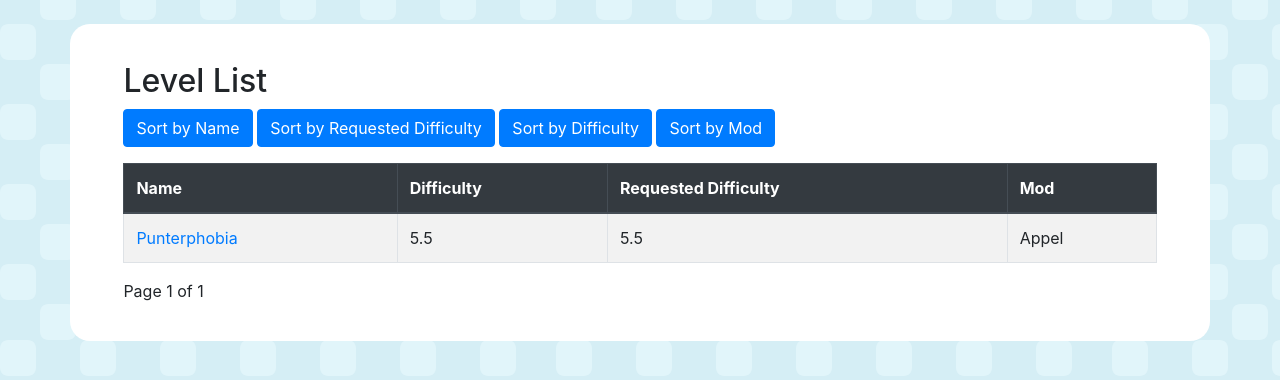
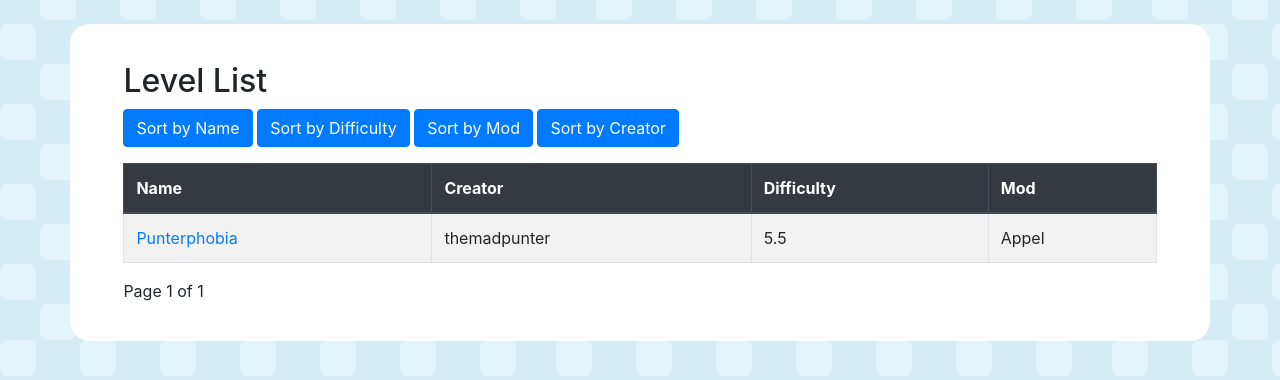
Before and after one commit to familycomicsstudios/level_repository, a Django app: page /list/ in a window 1280 px wide. Shown: the part 56-436 px from the top of the page. Run offline with Django 4.2, Linux system fonts and the light colour scheme; data comes from the database, SQL or seed files in the repository; some libraries are stand-ins or nearby versions.

Commit message:
changed stuff

```diff
--- a/levels/templates/levels/level_list.html
+++ b/levels/templates/levels/level_list.html
@@ -7,9 +7,9 @@
     <!-- Sorting Links -->
     <div class="mb-3">
         <a href="?sort=name&direction={% if sort_by == 'name' and sort_direction == 'asc' %}desc{% else %}asc{% endif %}" class="btn btn-primary">Sort by Name</a>
-        <a href="?sort=difficulty&direction={% if sort_by == 'difficulty' and sort_direction == 'asc' %}desc{% else %}asc{% endif %}" class="btn btn-primary">Sort by Requested Difficulty</a>
-        <a href="?sort=rated_difficulty&direction={% if sort_by == 'rated_difficulty' and sort_direction == 'asc' %}desc{% else %}asc{% endif %}" class="btn btn-primary">Sort by Difficulty</a>
+        <a href="?sort=difficulty&direction={% if sort_by == 'difficulty' and sort_direction == 'asc' %}desc{% else %}asc{% endif %}" class="btn btn-primary">Sort by Difficulty</a>
         <a href="?sort=mod_category&direction={% if sort_by == 'mod_category' and sort_direction == 'asc' %}desc{% else %}asc{% endif %}" class="btn btn-primary">Sort by Mod</a>
+        <a href="?sort=creator&direction={% if sort_by == 'creator' and sort_direction == 'asc' %}desc{% else %}asc{% endif %}" class="btn btn-primary">Sort by Creator</a>
     </div>
 
     <!-- Level Table -->
@@ -17,8 +17,8 @@
         <thead class="thead-dark">
             <tr>
                 <th>Name</th>
+                <th>Creator</th>
                 <th>Difficulty</th>
-                <th>Requested Difficulty</th>
                 <th>Mod</th>
             </tr>
         </thead>
@@ -26,17 +26,13 @@
             {% for level in page_obj %}
                 <tr>
                     <td><a href="{% url 'levels:level_detail' level.id %}">{{ level.name }}</a></td>
-                    {% if level.rated_difficulty %}
-                    <td>{{ level.rated_difficulty }}</td>
-                    {% else %}
-                    <td>Unrated</td>
-                    {% endif %}
+                    <td>{{ level.creator.username }}</td>
                     <td>{{ level.difficulty }}</td>
                     <td>{{ level.get_mod_category_display }}</td>
                 </tr>
             {% empty %}
                 <tr>
-                    <td colspan="2">No levels available.</td>
+                    <td colspan="4">No levels available.</td>
                 </tr>
             {% endfor %}
         </tbody>
```
